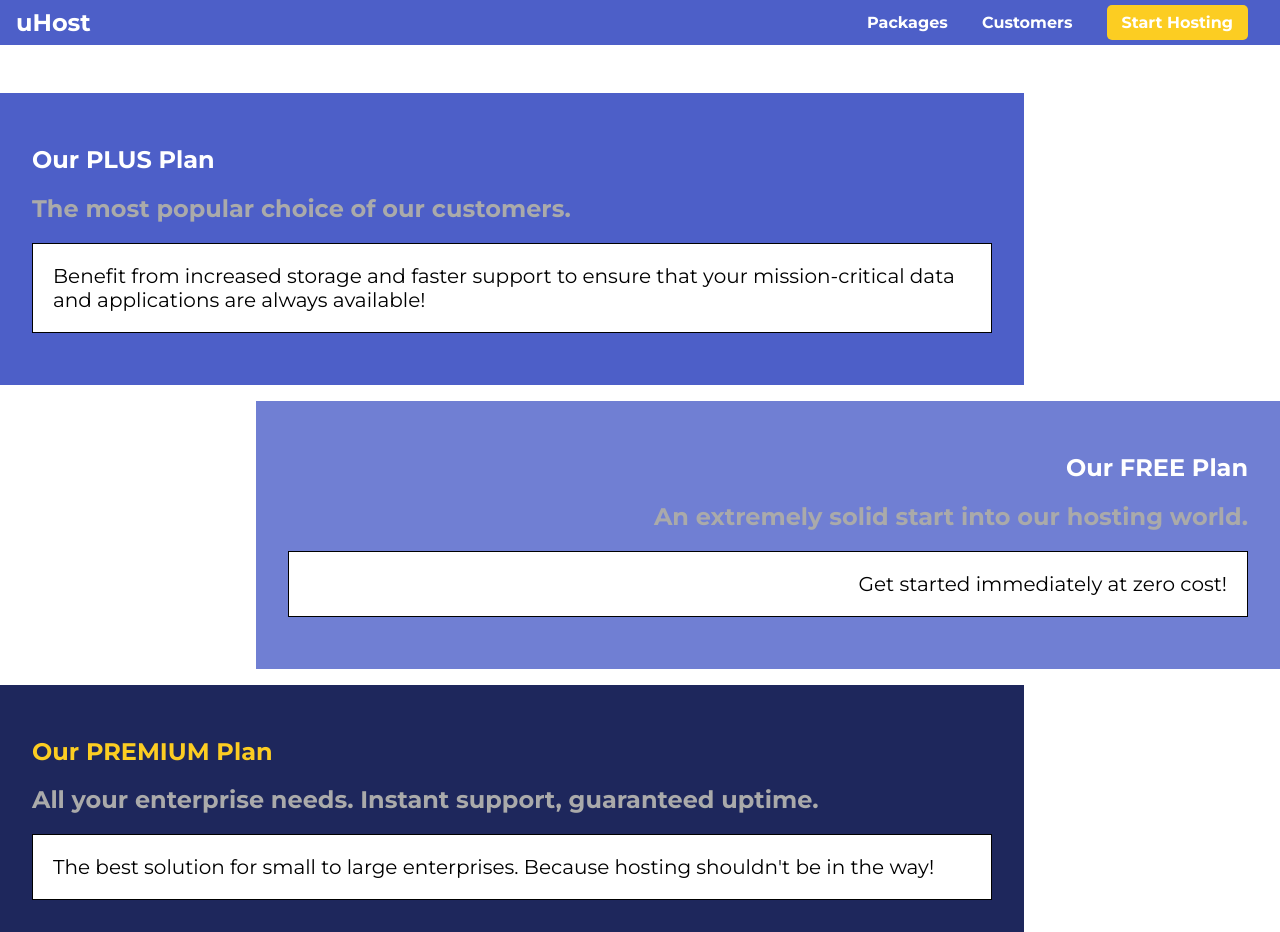
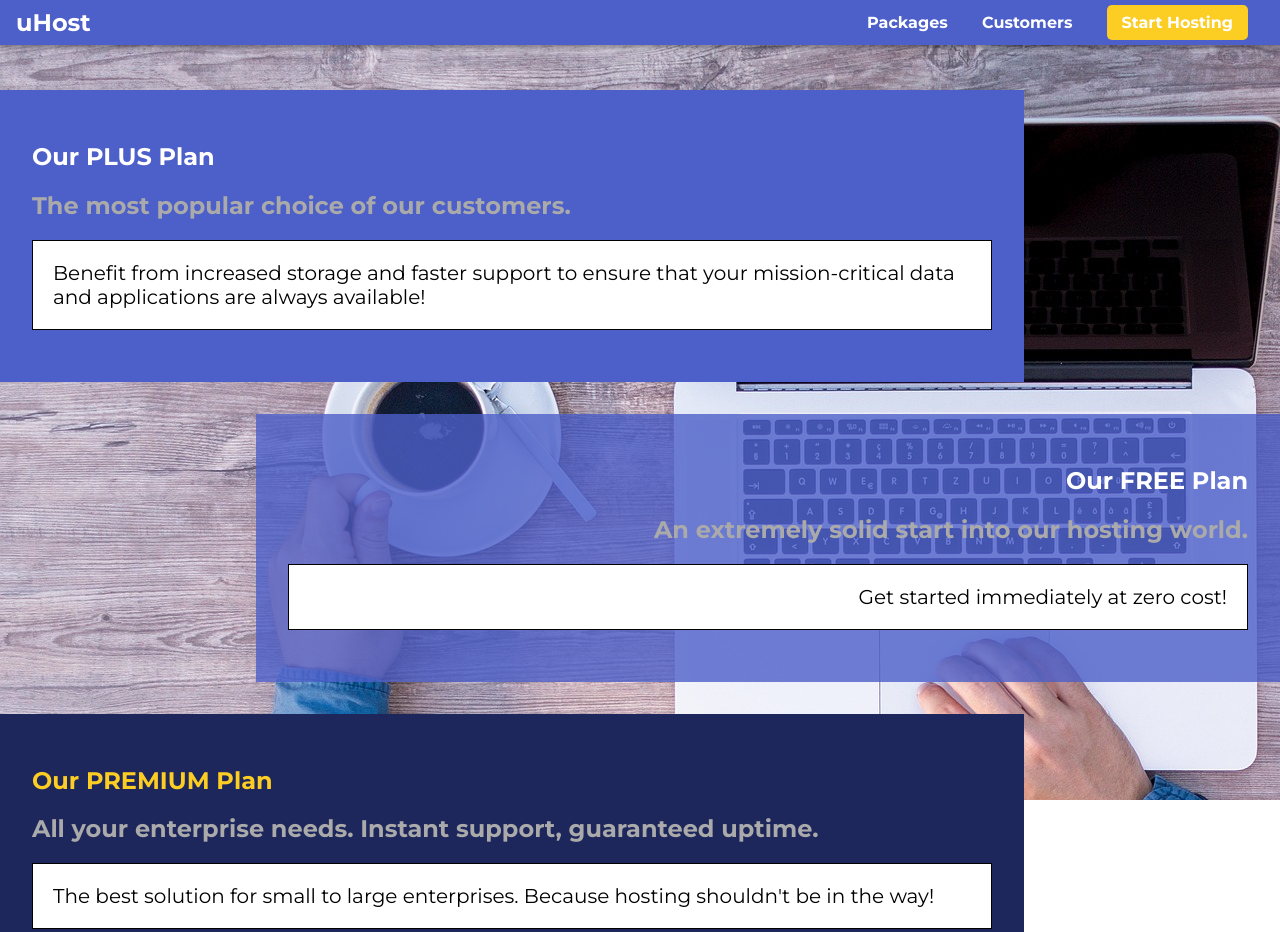
Before and after one commit to halbrookmichael/css, a plain HTML site: page packages/index.html in a window 1280 px wide. Shown: the top 932 px of the page. Drawn offline with Linux system fonts and the light colour scheme.

Commit message:
added bg image packages

```diff
--- a/css/packages.css
+++ b/css/packages.css
@@ -1,15 +1,21 @@
 #package {
-  margin: 48px 0;
+  margin-top: 90px;
+  margin-bottom: 45px;
 }
 
-.clearfix {
-  clear: both;
+.background {
+  background-image: url('../img/plans-background.jpg');
+  position: fixed;
+  top: 0;
+  height: 100%;
+  width: 100%;
+  z-index: -1;
 }
 
 .package {
   /* border: 4px solid #1e275c; */
   border-left: none;
-  margin-bottom: 16px;
+  margin: 16px 0;
   /* padding: 32px; */
   width: 80%;
 }
--- a/css/shared.css
+++ b/css/shared.css
@@ -6,6 +6,10 @@ body {
   font-family: 'Montserrat', sans-serif;
   margin: 0;
   padding: 0;
+}
+
+.clearfix {
+  clear: both;
 }
 
 .button {
@@ -40,6 +44,9 @@ body {
   background-color: #4d5fc8;
   width: 100%;
   padding: 8px 16px;
+  position: fixed;
+  top: 0;
+  box-shadow: 0 2px 4px 1.25px rgba(0, 0, 0, .3);
 }
 
 .main-header > div {
--- a/packages/index.html
+++ b/packages/index.html
@@ -12,6 +12,7 @@
 </head>
 
 <body>
+    <div class="background"></div>
     <header class="main-header">
         <div>
             <a class="main-header__brand" href="../index.html">uHost</a>
```
Also changed, not shown: img/plans-background.jpg (added).
